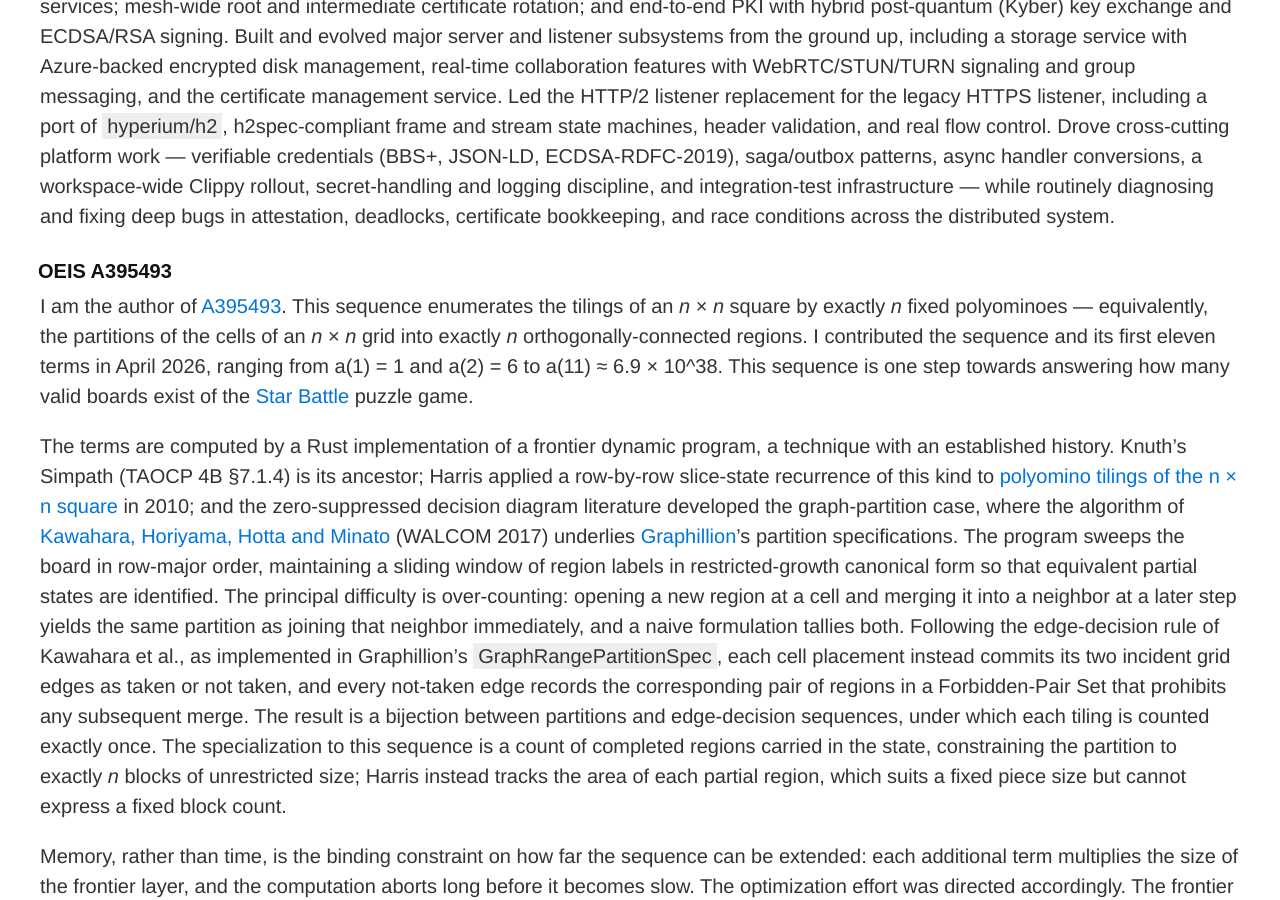
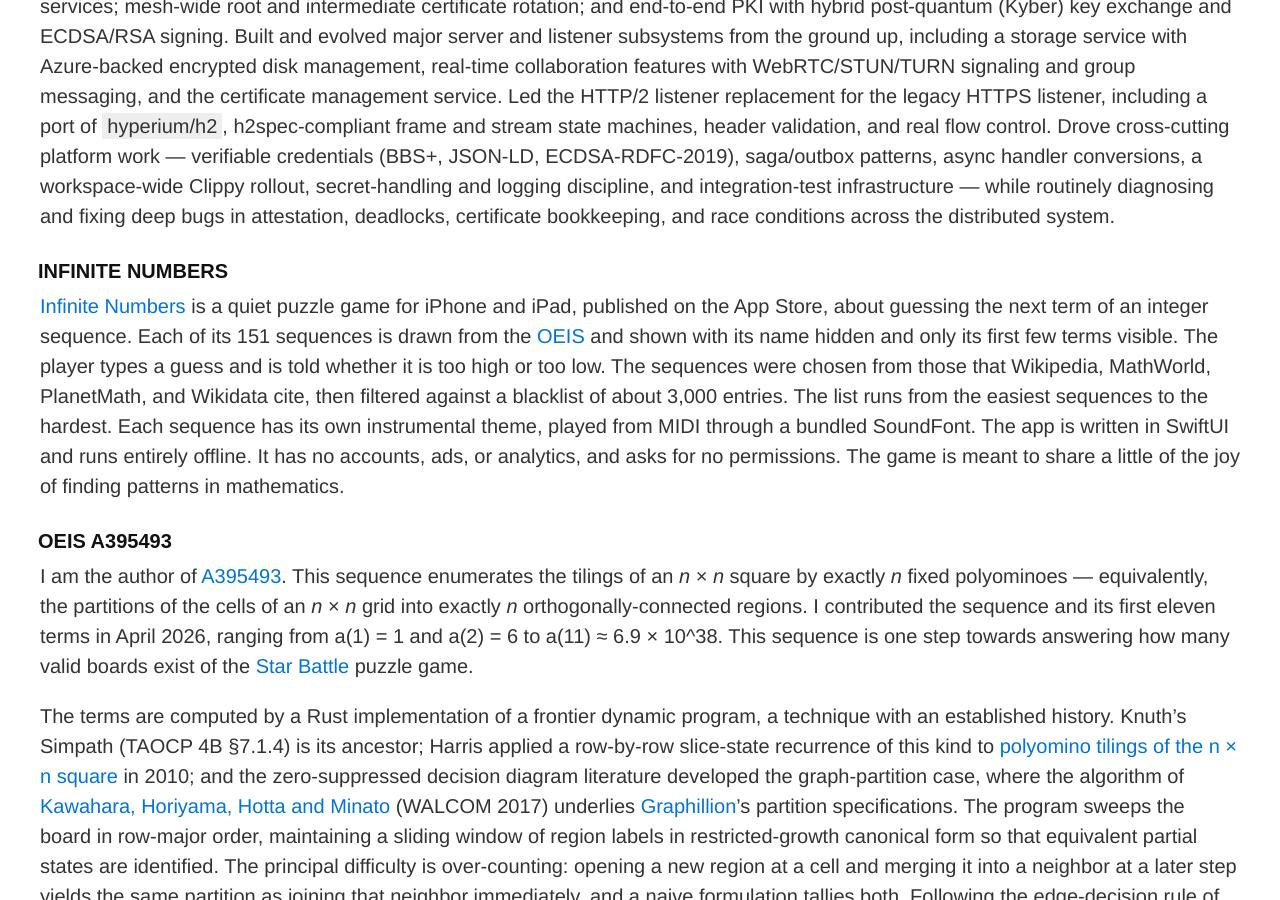
Before and after one commit to mspiegel/mspiegel.github.com, a Jekyll site: the page built from index.md, in a window 1280 px wide and 900 px high, scrolled down 709 px. Built offline with Jekyll 4.4.1, drawn with Linux system fonts in a browser that asks for light colours.

Commit message:
Add Infinite Numbers section to index.md
Co-Authored-By: Claude Opus 5.5 <noreply@anthropic.com>

```diff
--- a/index.md
+++ b/index.md
@@ -43,6 +43,20 @@ rollout, secret-handling and logging discipline, and integration-test
 infrastructure — while routinely diagnosing and fixing deep bugs in attestation,
 deadlocks, certificate bookkeeping, and race conditions across the distributed
 system.
+
+### Infinite Numbers
+
+[Infinite Numbers](https://apps.apple.com/us/app/infinite-numbers/id6762451403) is a quiet
+puzzle game for iPhone and iPad, published on the App Store, about guessing the
+next term of an integer sequence. Each of its 151 sequences is drawn from the
+[OEIS](https://oeis.org) and shown with its name hidden and only its first few
+terms visible. The player types a guess and is told whether it is too high or
+too low. The sequences were chosen from those that Wikipedia, MathWorld,
+PlanetMath, and Wikidata cite, then filtered against a blacklist of about 3,000
+entries. The list runs from the easiest sequences to the hardest. Each sequence has its own instrumental theme, played from MIDI through
+a bundled SoundFont. The app is written in SwiftUI and runs entirely offline. It
+has no accounts, ads, or analytics, and asks for no permissions. The game is meant to
+share a little of the joy of finding patterns in mathematics.
 
 ### OEIS A395493
 
```
